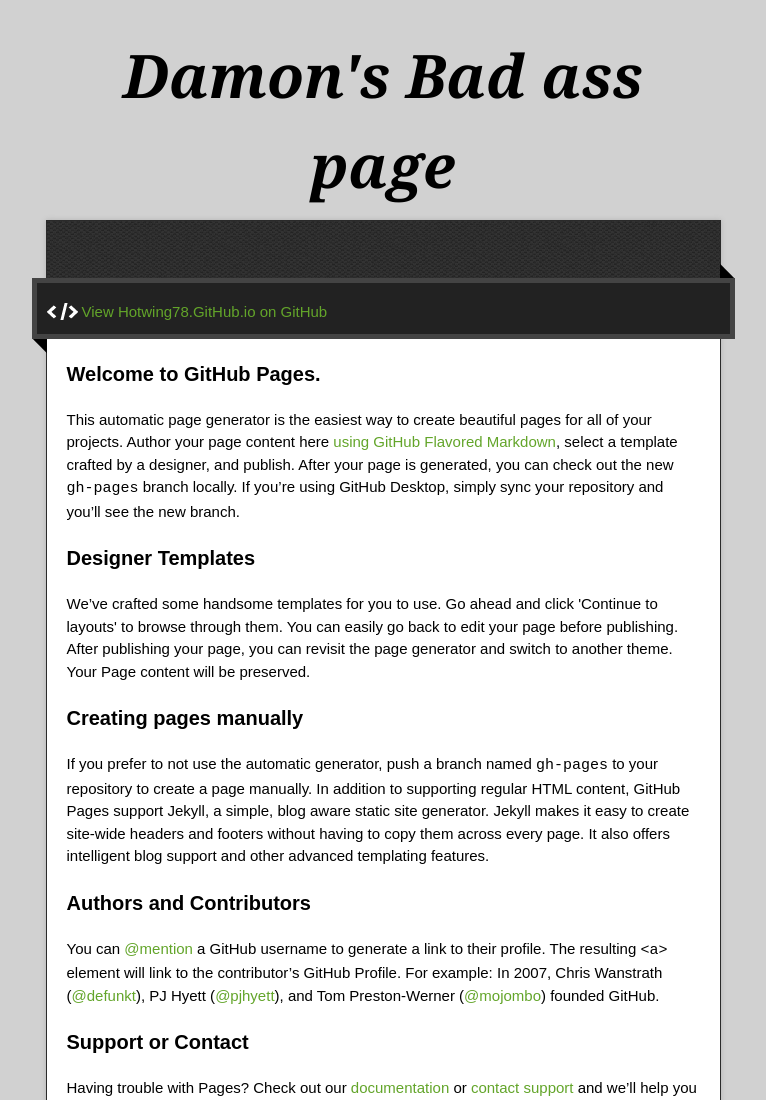
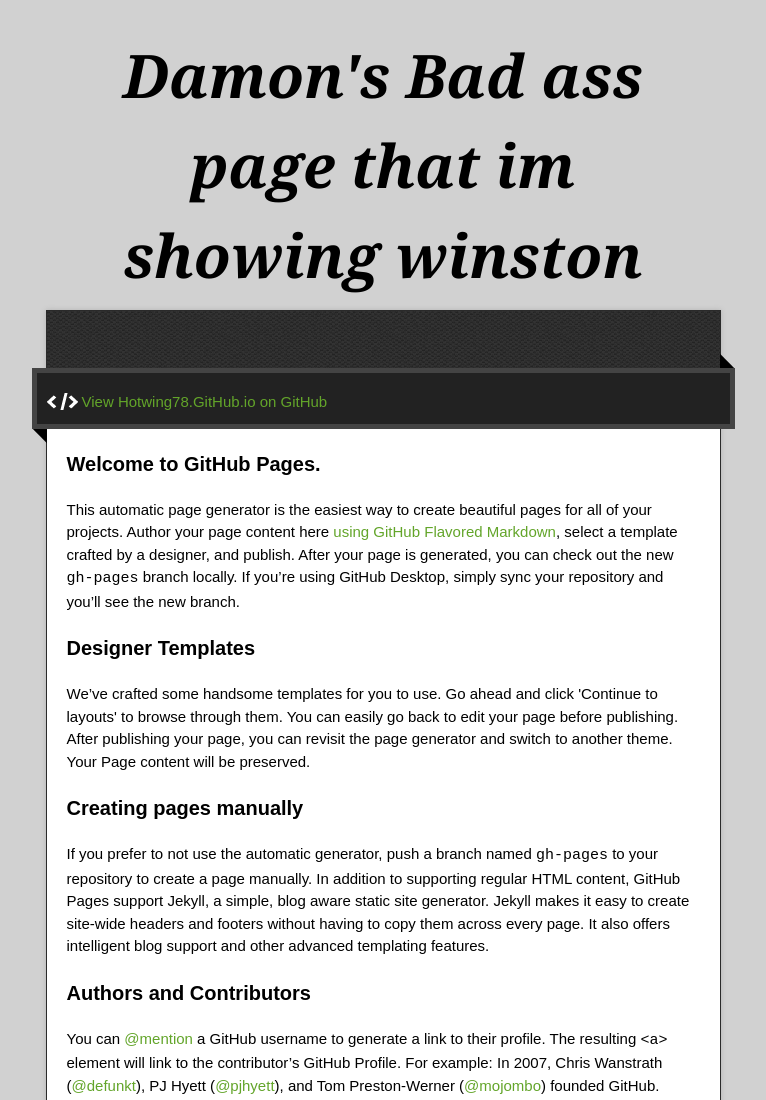
Before and after one commit to hotwing78/hotwing78.github.io, a plain HTML site: page index.html in a window 1280 px wide. Shown: the top 1100 px of the page, without its empty margins (257-1023 px from the left). Drawn offline with nearby package versions, Linux system fonts and the light colour scheme.

Commit message:
Update index.html

```diff
--- a/index.html
+++ b/index.html
@@ -22,7 +22,7 @@
 
   <div class="wrapper">
     <header>
-      <h1 class="title">Damon's Bad ass page</h1>
+      <h1 class="title">Damon's Bad ass page that im showing winston</h1>
     </header>
     <div id="container">
       <p class="tagline"></p>
```
